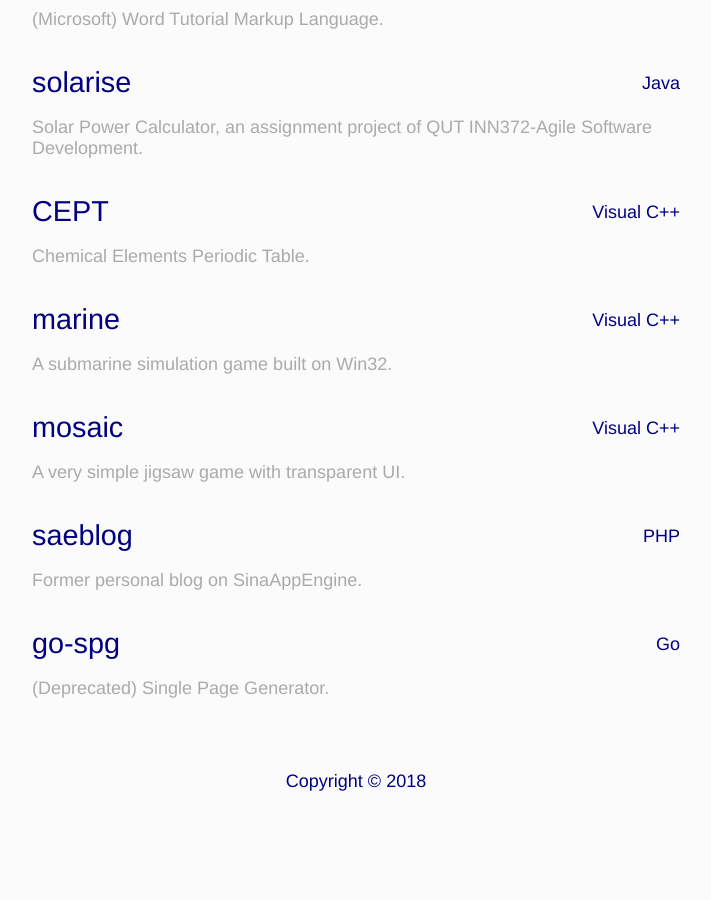
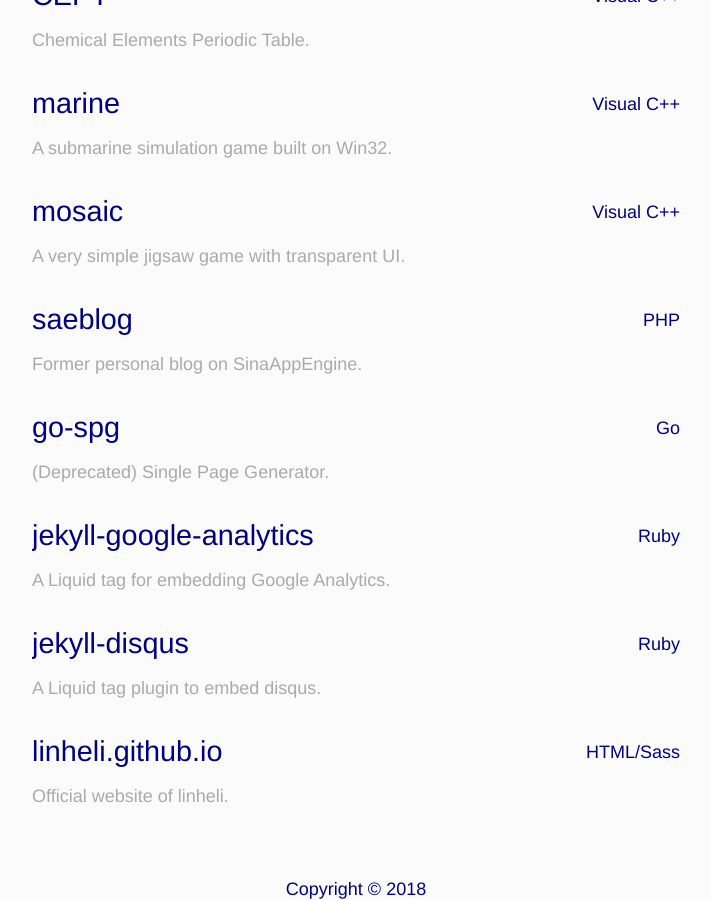
Before and after one commit to crisp-archive/crisp-archive.github.io, a Jekyll site: the page built from index.html, in a window 1280 px wide and 900 px high, scrolled down 1364 px. Shown: the whole window, without its empty margins (284-995 px from the left). Built offline with Jekyll 4.4.1, drawn with Linux system fonts in a browser that asks for light colours; some web fonts are replaced; before the commit the page ends 2156 px from its top, so only the background shows below that; some of the changed text lies outside the part shown.

Commit message:
Add linheli

```diff
--- a/_data/project.yml
+++ b/_data/project.yml
@@ -4,12 +4,6 @@
 - name: SoundTime
   description: A desktop alarm on win32
   lang: Visual C++
-- name: jekyll-google-analytics
-  description: A Liquid tag for embedding Google Analytics
-  lang: Ruby
-- name: jekyll-disqus
-  description: A Liquid tag plugin to embed disqus
-  lang: Ruby
 - name: ngx_http_markdown_module
   description: Nginx Markdown Module, convert .md file to .html with specific header and footer
   lang: C
@@ -43,3 +37,12 @@
 - name: go-spg
   description: (Deprecated) Single Page Generator
   lang: Go
+- name: jekyll-google-analytics
+  description: A Liquid tag for embedding Google Analytics
+  lang: Ruby
+- name: jekyll-disqus
+  description: A Liquid tag plugin to embed disqus
+  lang: Ruby
+- name: linheli.github.io
+  description: Official website of linheli
+  lang: HTML/Sass
```
